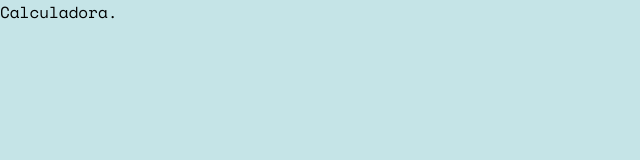
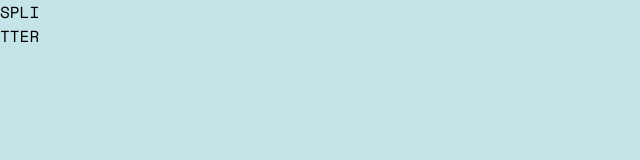
Before and after one commit to ripterdust/TipCalculator, a React (Create React App) app: page / in a window 1280 px wide. Shown: the top 160 px of the page, without its empty margins (0-640 px from the left). Built offline with nearby package versions, Linux system fonts and the light colour scheme.

Commit message:
Added title and classes

```diff
--- a/src/App.js
+++ b/src/App.js
@@ -1,11 +1,13 @@
 import React from 'react'
+import { Calculator } from './components/Calculator'
 import './styles/main.scss'
 
 
 export const App = () => {
     return (
-        <div>
-            Calculadora.
+        <div className="main_container">
+            <span>SPLI<br/>TTER</span>
+            <Calculator />
         </div>
     )
 }
--- a/src/components/Calculator.js
+++ b/src/components/Calculator.js
@@ -0,0 +1,7 @@
+import React from 'react'
+
+export const Calculator = () => {
+    return <div className="calculator">
+
+    </div>
+}
```
